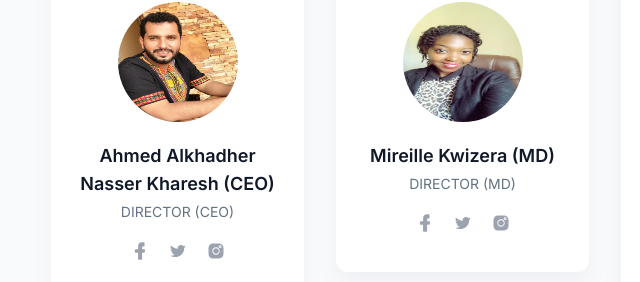
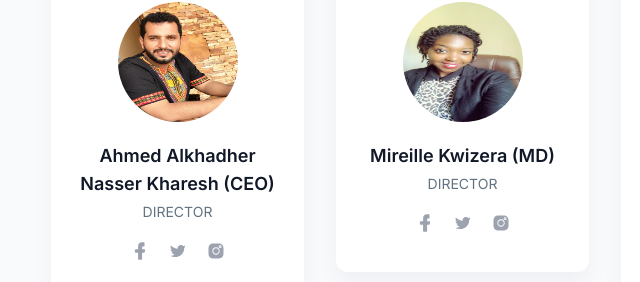
Before and after one commit to LucMuhizi/victory_vision, an Astro site: page / in a window 1280 px wide. Shown: the part 2267-2549 px from the top of the page, 35-675 px from the left. Built offline with nearby package versions, Linux system fonts and the light colour scheme; Astro itself is replaced by a stand-in of ours.

Commit message:
changed teams

```diff
--- a/src/components/Team.astro
+++ b/src/components/Team.astro
@@ -1,7 +1,7 @@
 ---
 const teams = [
-  {name: "Ahmed Alkhadher Nasser Kharesh (CEO)", description: "DIRECTOR (CEO)", image: "/assets/kwizy/ceo.jpg", facebookLink: "#", twitterLink: "#", instagramLink: "#",},
-  {name: "Mireille Kwizera (MD) ", description: "DIRECTOR (MD) ", image: "/assets/kwizy/kwizy.jpg", facebookLink: "#", twitterLink: "#", instagramLink: "#",},
+  {name: "Ahmed Alkhadher Nasser Kharesh (CEO)", description: "DIRECTOR ", image: "/assets/kwizy/ceo.jpg", facebookLink: "#", twitterLink: "#", instagramLink: "#",},
+  {name: "Mireille Kwizera (MD) ", description: "DIRECTOR  ", image: "/assets/kwizy/kwizy.jpg", facebookLink: "#", twitterLink: "#", instagramLink: "#",},
   {name: "Mohammed Al-Snaai (CTO)", description: "Information Technology Specialist", image: "/assets/kwizy/cto.jpg", facebookLink: "#", twitterLink: "#", instagramLink: "#",},
   {name: "Bakayana Ronald (BD)", description: "DIRECTOR (Business Development)", image: "/assets/kwizy/bd.jpg", facebookLink: "#", twitterLink: "#", instagramLink: "#",},
   {name: "Ddamba Deogratius ", description: "Accounts Manager", image: "/assets/kwizy/accounts.jpg", facebookLink: "#", twitterLink: "#", instagramLink: "#",},
```
